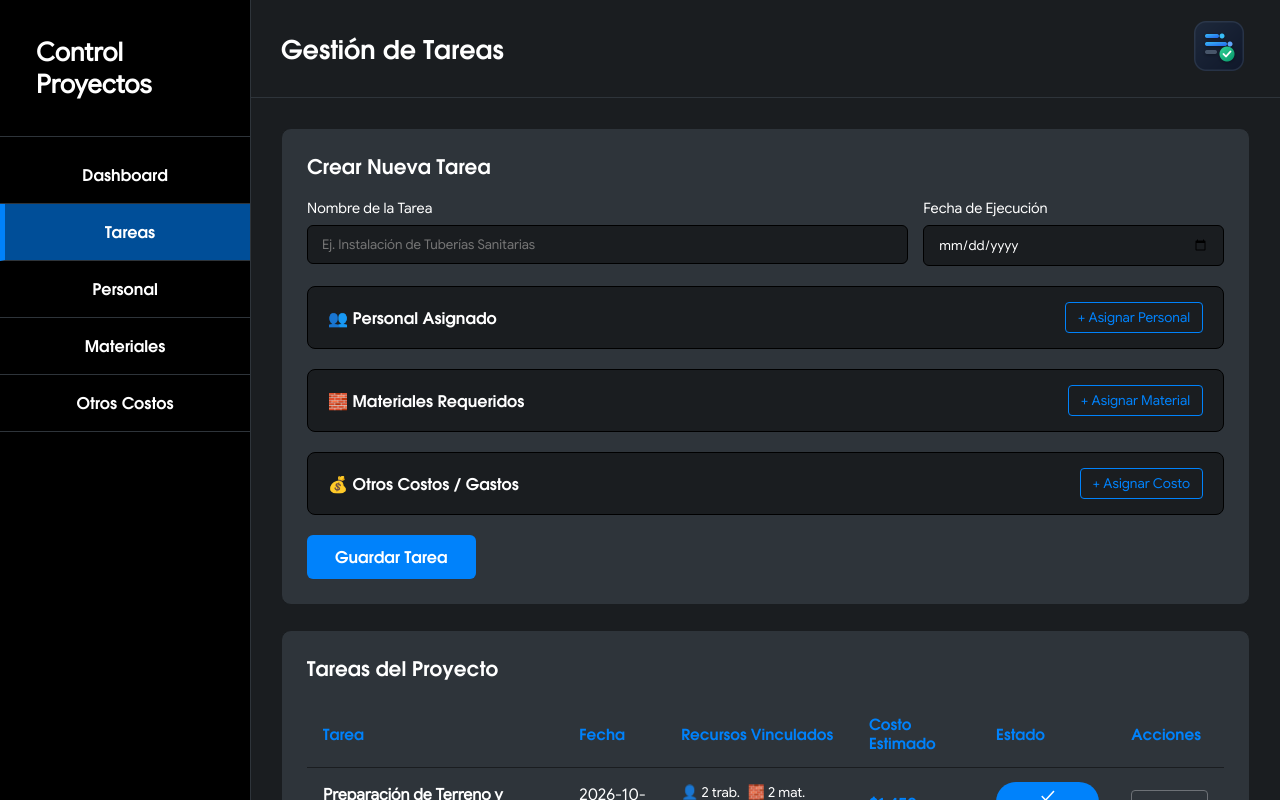
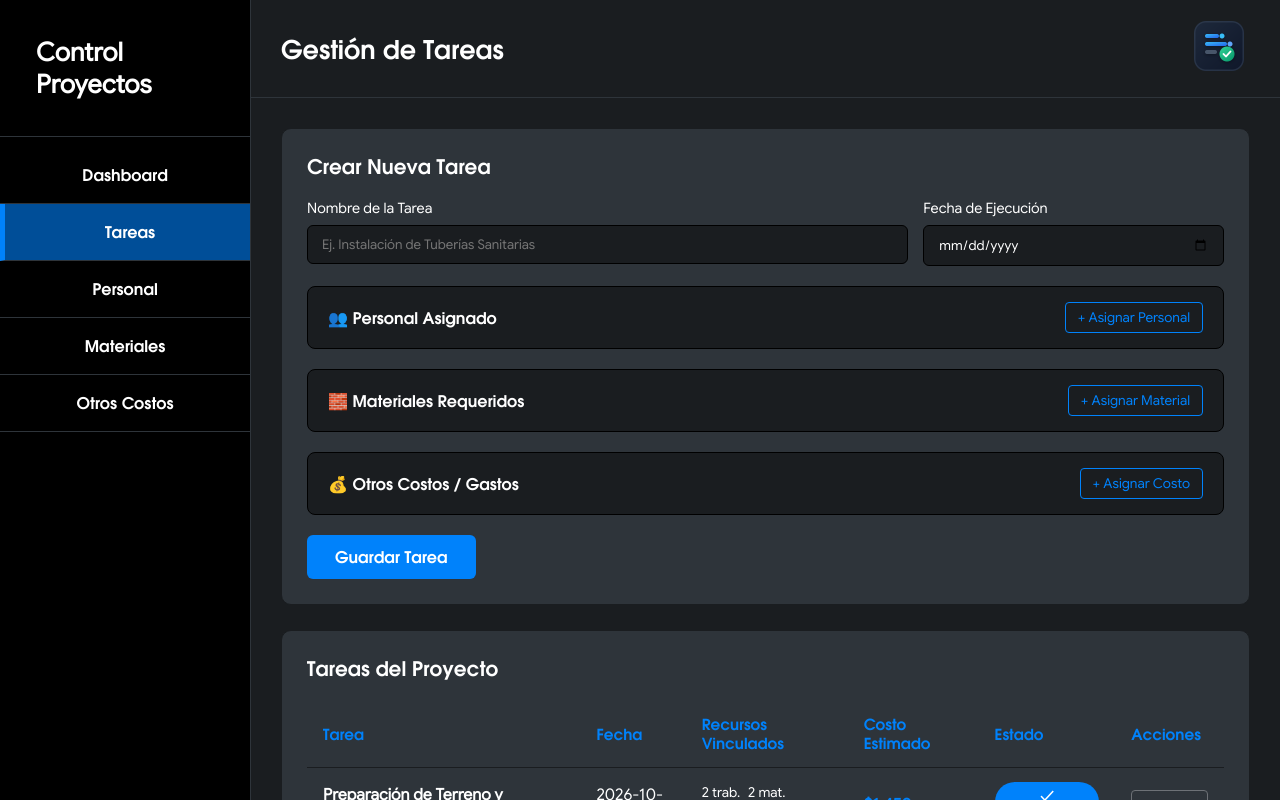
Before and after one commit to manuelperoza-prog/Sistema-de-Control-de-Proyectos, a Vue app: page / in a window 1280 px wide. Both pictures are taken after a click on the button "Tareas". Built offline with nearby package versions, Linux system fonts and the light colour scheme.

Commit message:
eliminacion de emotes

```diff
--- a/src/views/TareasView.vue
+++ b/src/views/TareasView.vue
@@ -227,13 +227,13 @@ const guardar = () => {
                             <td>
                                 <div class="resources-summary">
                                     <span v-if="tarea.asignacionesPersonal.length > 0">
-                                        👤 {{ tarea.asignacionesPersonal.length }} trab.
+                                        {{ tarea.asignacionesPersonal.length }} trab.
                                     </span>
                                     <span v-if="tarea.materialesUsados.length > 0">
-                                        🧱 {{ tarea.materialesUsados.length }} mat.
+                                        {{ tarea.materialesUsados.length }} mat.
                                     </span>
                                     <span v-if="tarea.otrosCostosUsados.length > 0">
-                                        💰 {{ tarea.otrosCostosUsados.length }} gastos
+                                        {{ tarea.otrosCostosUsados.length }} gastos
                                     </span>
                                     <span v-if="tarea.asignacionesPersonal.length === 0 && tarea.materialesUsados.length === 0 && tarea.otrosCostosUsados.length === 0" class="muted">
                                         Sin recursos
```
